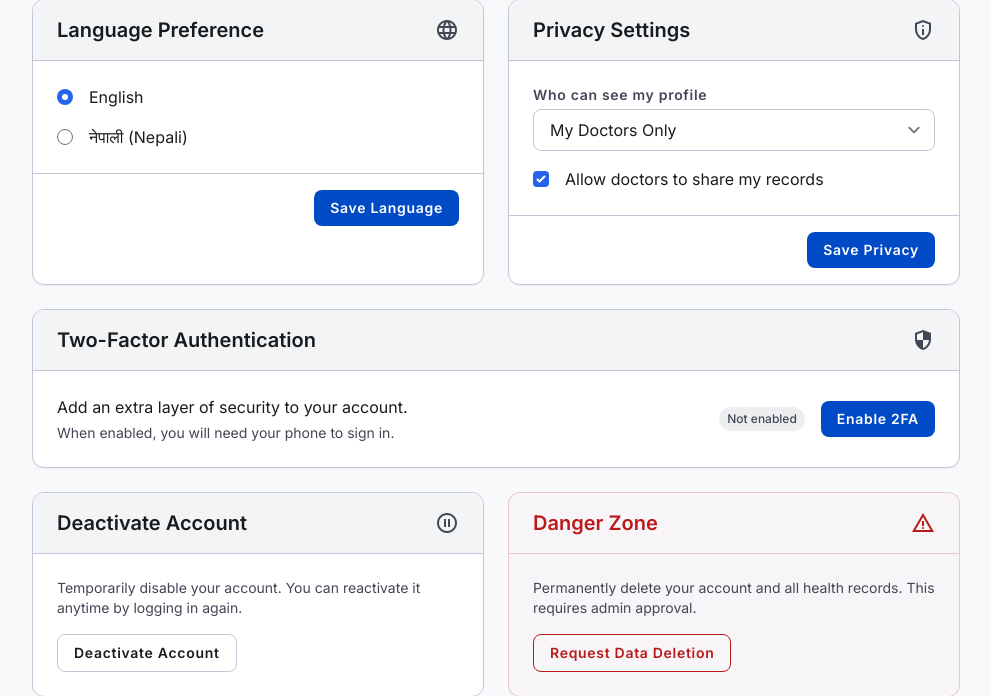
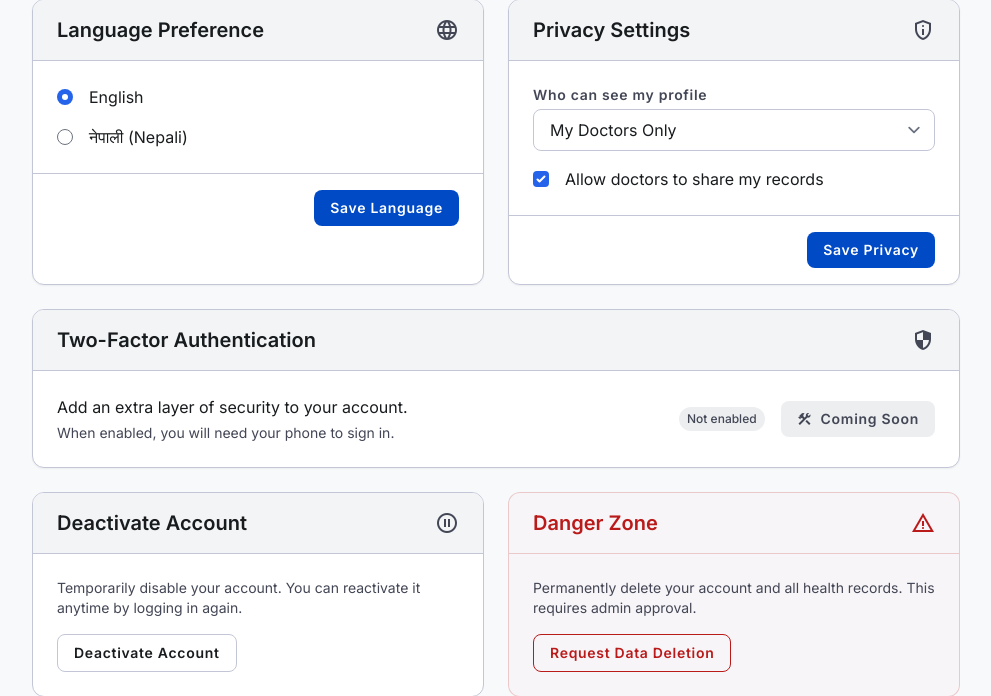
Before and after one commit to KirtanKayastha/hospital-management-system, a Django app: page /patient/settings/ in a window 1280 px wide. Shown: the part 823-1519 px from the top of the page, without its empty margins (272-1263 px from the left). Run offline with Django 4.2, Linux system fonts and the light colour scheme; the visitor is signed in with stand-in values (Sample User, id 1); data comes from the database, SQL or seed files in the repository; some libraries are stand-ins or nearby versions.

Commit message:
feat: settings page complete - Roshan Ansari

```diff
--- a/patient_roshan/templates/patient_roshan/settings.html
+++ b/patient_roshan/templates/patient_roshan/settings.html
@@ -198,9 +198,10 @@
                 <span class="inline-flex items-center px-sm py-xs rounded-full bg-surface-container text-on-surface-variant font-label-sm text-label-sm">
                     Not enabled
                 </span>
-                <button class="bg-primary text-white py-sm px-md rounded-lg font-label-md text-label-md hover:opacity-90 transition-opacity">
-                    Enable 2FA
-                </button>
+                <span class="inline-flex items-center gap-sm px-md py-sm rounded-lg bg-surface-container text-on-surface-variant font-label-md text-label-md">
+    <span class="material-symbols-outlined text-[16px]">construction</span>
+    Coming Soon
+</span>
             </div>
         </div>
     </div>
```
